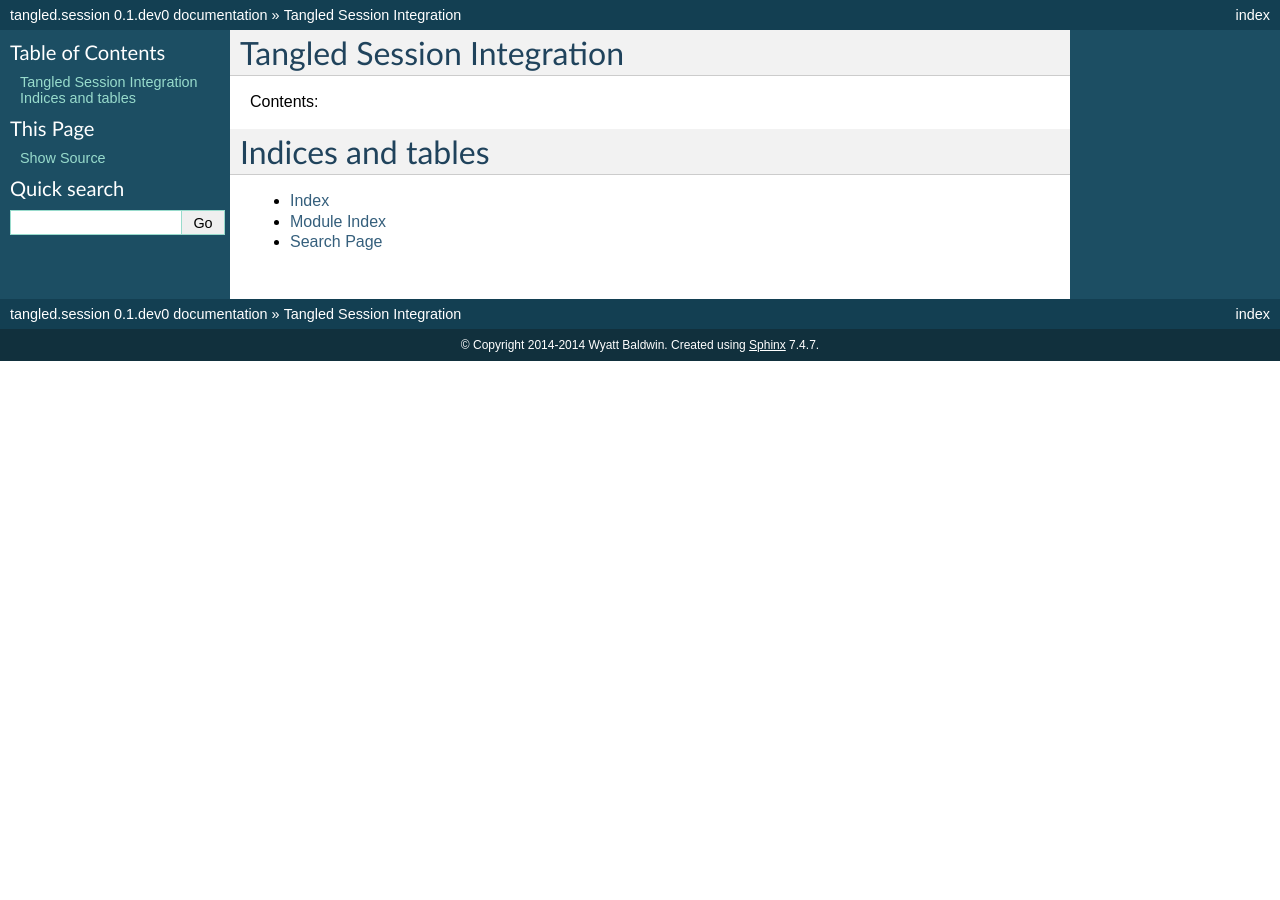
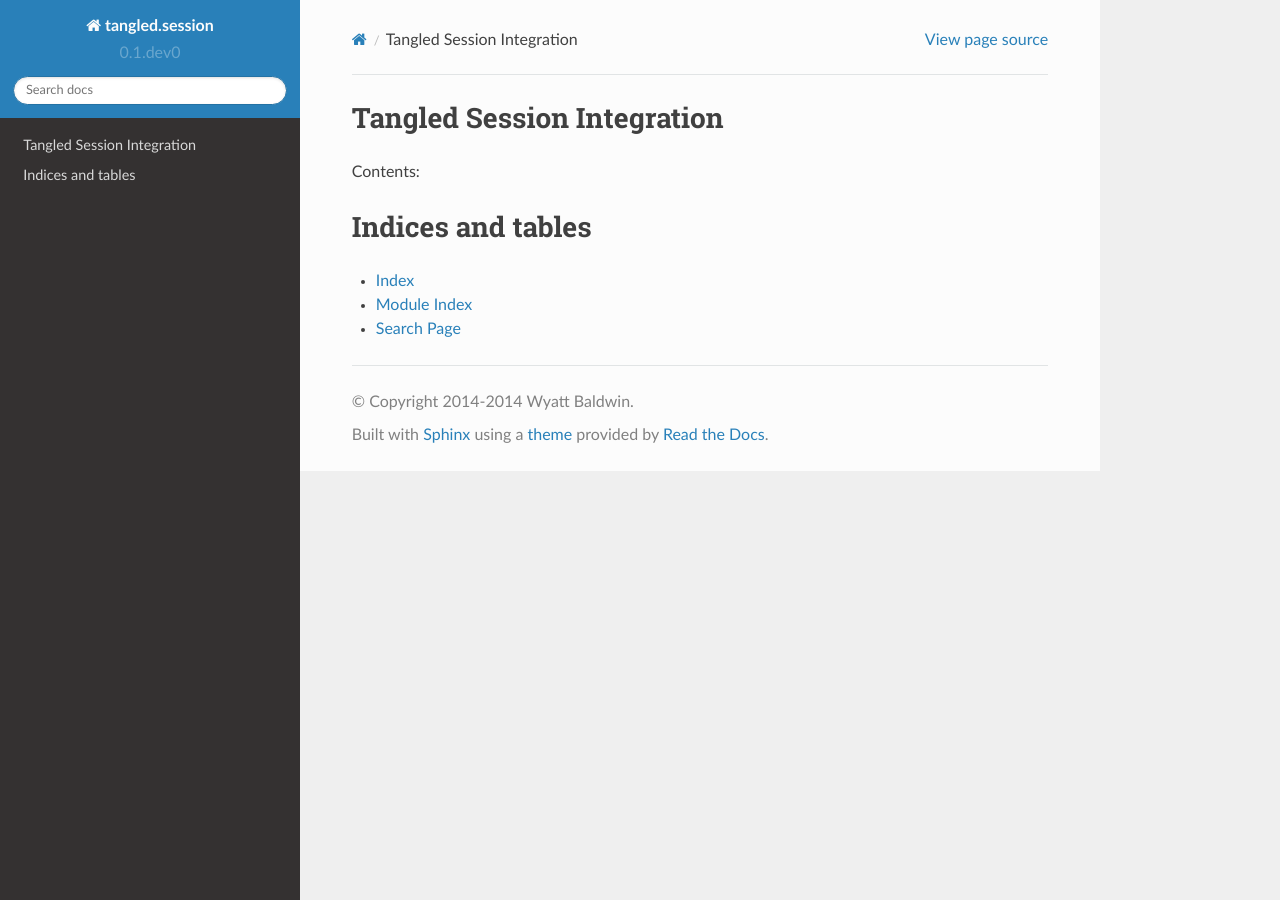
Before and after one commit to TangledWeb/tangled.session, a Sphinx documentation site: the page built from docs/index.rst, in a window 1280 px wide. Built offline with Sphinx 7.4.7 and the Read the Docs theme 2.0.0, drawn with Linux system fonts in a browser that asks for light colours.

Commit message:
Switch to RTD Sphinx theme

```diff
--- a/docs/conf.py
+++ b/docs/conf.py
@@ -1,5 +1,7 @@
 import datetime
 import pkg_resources
+
+import sphinx_rtd_theme
 
 # -- General configuration ------------------------------------------------
 current_year = datetime.datetime.today().year
@@ -52,7 +54,8 @@ intersphinx_mapping = {
 
 # The theme to use for HTML and HTML Help pages.  See the documentation for
 # a list of builtin themes.
-html_theme = 'default'
+html_theme = 'sphinx_rtd_theme'
+html_theme_path = [sphinx_rtd_theme.get_html_theme_path()]
 
 # Add any paths that contain custom static files (such as style sheets) here,
 # relative to this directory. They are copied after the builtin static files,
```
